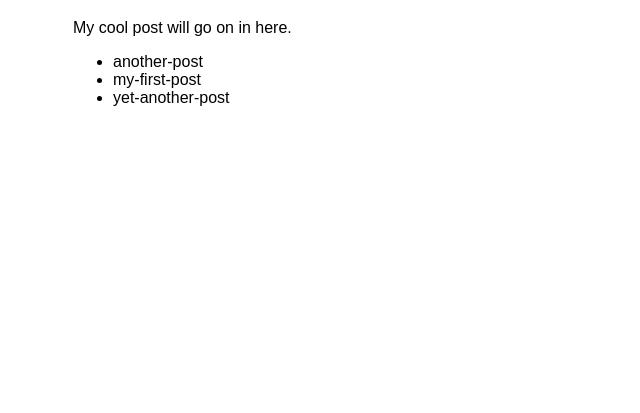
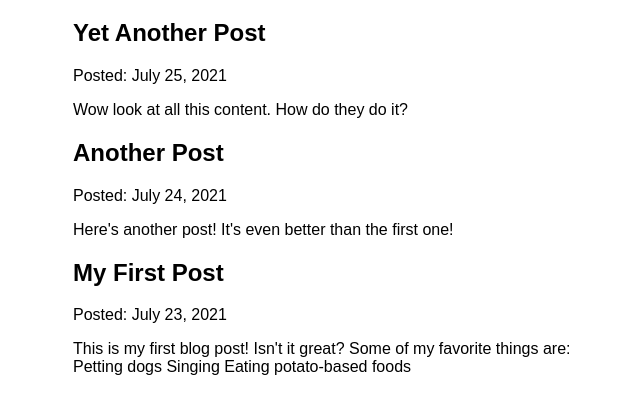
Before and after one commit to kailichiang/my-first-gatsby-site, a Gatsby site: page /blog in a window 1280 px wide. Shown: the part 157-570 px from the top of the page, without its empty margins (317-957 px from the left). Built offline with nearby package versions, Linux system fonts and the light colour scheme; Gatsby itself is replaced by a stand-in of ours.

Commit message:
Render each post's contents on the Blog page
- Get all mdx.
- Get frontmatter from each mdx.
- Display title, data, and excerpt of each mdx.

```diff
--- a/blog/another-post.mdx
+++ b/blog/another-post.mdx
@@ -0,0 +1,7 @@
+---
+title: "Another Post"
+date: "2021-07-24"
+slug: "another-post"
+---
+
+Here's another post! It's even better than the first one!
--- a/blog/my-first-post.mdx
+++ b/blog/my-first-post.mdx
@@ -0,0 +1,13 @@
+---
+title: "My First Post"
+date: "2021-07-23"
+slug: "my-first-post"
+---
+
+This is my first blog post! Isn't it _great_?
+
+Some of my **favorite** things are:
+
+- Petting dogs
+- Singing
+- Eating potato-based foods
--- a/blog/yet-another-post.mdx
+++ b/blog/yet-another-post.mdx
@@ -0,0 +1,7 @@
+---
+title: "Yet Another Post"
+date: "2021-07-25"
+slug: "yet-another-post"
+---
+
+Wow look at all this content. How do they do it?
--- a/gatsby-config.js
+++ b/gatsby-config.js
@@ -19,5 +19,6 @@
         path: `${__dirname}/blog`,
       },
     },
+    "gatsby-plugin-mdx",
   ],
 };
--- a/package.json
+++ b/package.json
@@ -15,8 +15,10 @@
     "clean": "gatsby clean"
   },
   "dependencies": {
+    "@mdx-js/react": "^2.3.0",
     "gatsby": "^5.9.0",
     "gatsby-plugin-image": "^3.9.0",
+    "gatsby-plugin-mdx": "^5.9.0",
     "gatsby-plugin-sharp": "^5.9.0",
     "gatsby-source-filesystem": "^5.9.0",
     "react": "^18.2.0",
--- a/src/pages/blog.js
+++ b/src/pages/blog.js
@@ -7,12 +7,13 @@
 const BlogPage = ({ data }) => {
   return (
     <Layout pageTitle="My Blog Posts">
-      <p>My cool post will go on in here.</p>
-      <ul>
-        {data.allFile.nodes.map((node) => (
-          <li key={node.name}>{node.name}</li>
-        ))}
-      </ul>
+      {data.allMdx.nodes.map((node) => (
+        <article key={node.id}>
+          <h2>{node.frontmatter.title}</h2>
+          <p>Posted: {node.frontmatter.date}</p>
+          <p>{node.excerpt}</p>
+        </article>
+      ))}
     </Layout>
   );
 };
@@ -20,9 +21,14 @@
 // Define and export your page query. Copy over the query you built in GraphiQL.
 export const query = graphql`
   query {
-    allFile(filter: { sourceInstanceName: { eq: "blog" } }) {
+    allMdx(sort: { frontmatter: { date: DESC } }) {
       nodes {
-        name
+        frontmatter {
+          date(formatString: "MMMM D, YYYY")
+          title
+        }
+        excerpt
+        id
       }
     }
   }
```
Also changed, not shown: 1 other file.
